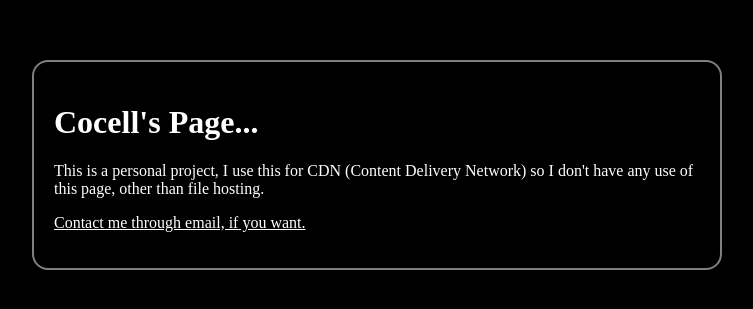
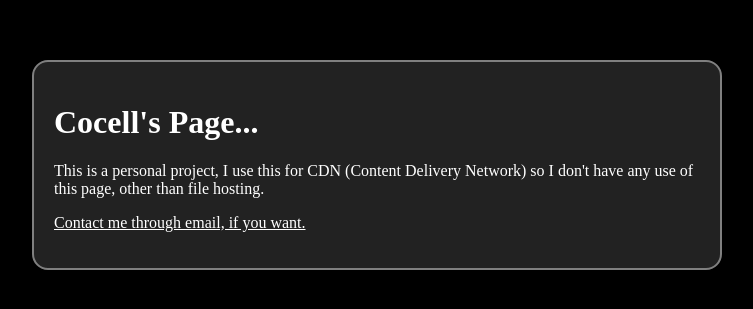
Before and after one commit to Cocell0/Perchance, a plain HTML site: page index.html in a window 1280 px wide. Shown: the part 235-544 px from the top of the page, without its empty margins (263-1016 px from the left). Drawn offline with Linux system fonts and the light colour scheme.

Commit message:
Index Update

```diff
--- a/style.css
+++ b/style.css
@@ -27,6 +27,7 @@ a {
 
 .pageAlt {
     border: 2px gray solid;
+    background: #222222;
     border-radius: 1rem;
     margin: auto;
     padding: 20px;
```
